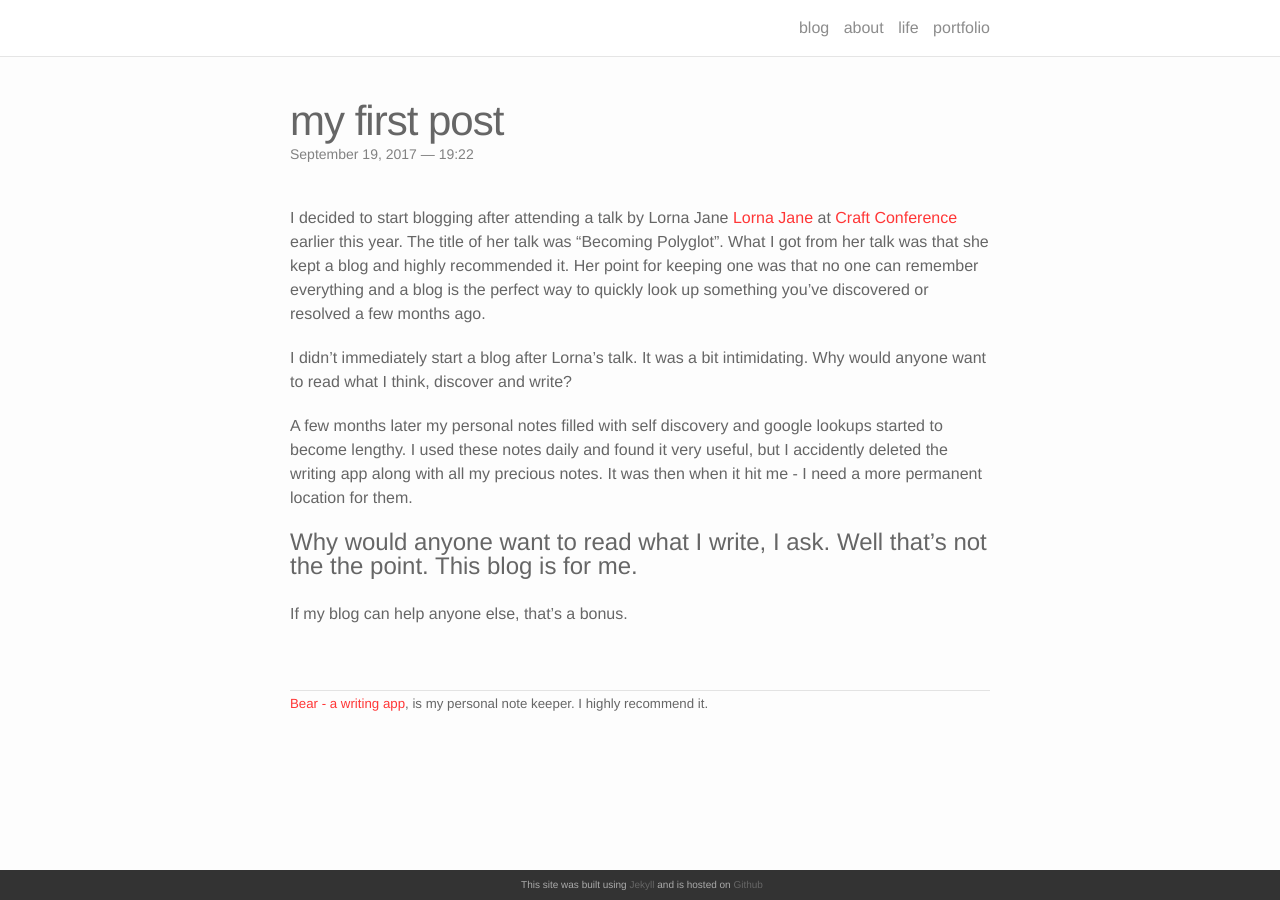
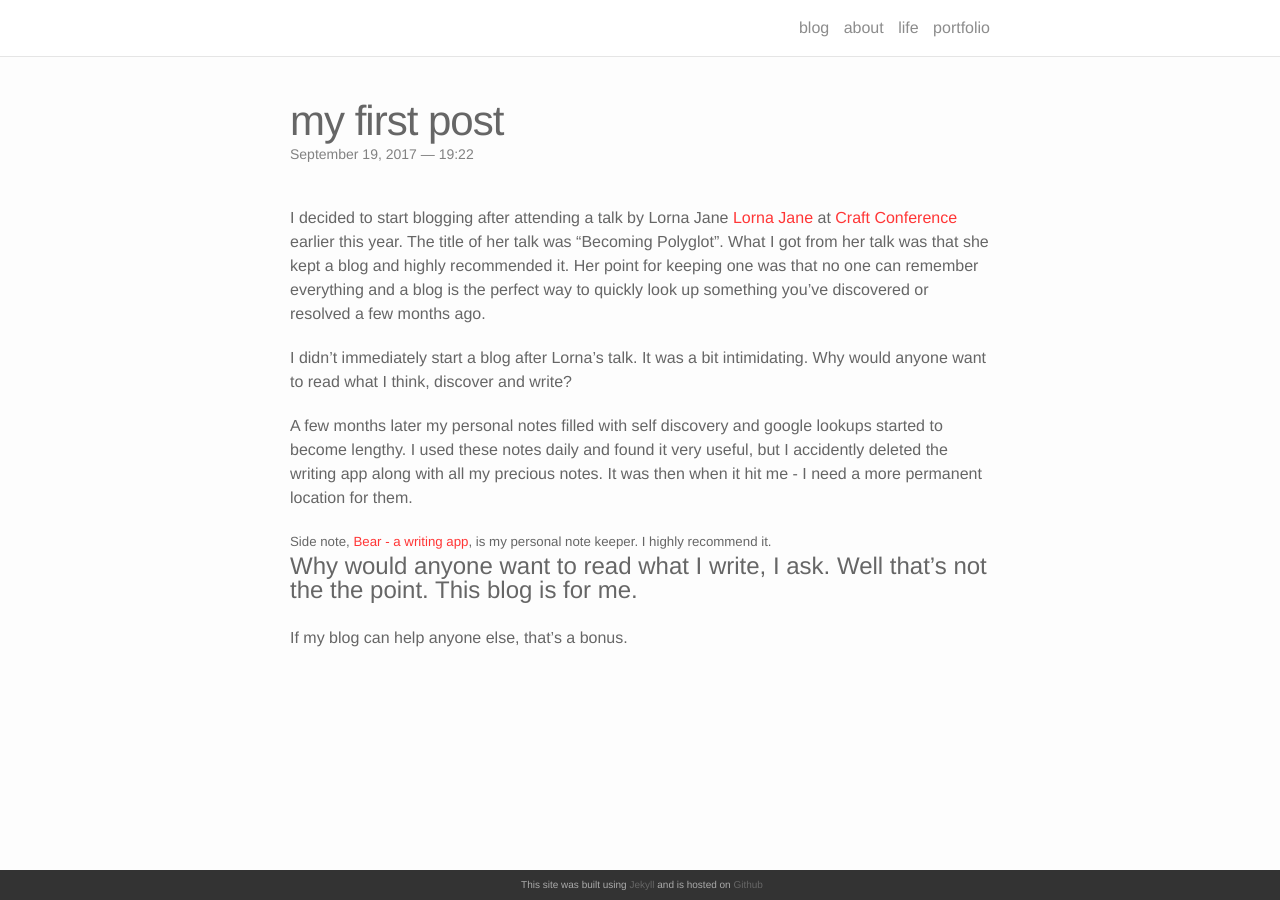
Before and after one commit to annelledejager/blog, a Jekyll site: the page built from _posts/2017-09-19-whyblog.markdown, in a window 1280 px wide. Built offline with Jekyll 4.4.1, drawn with Linux system fonts in a browser that asks for light colours; nearby versions of some CDN libraries; comment, search, counter and statistics services are not loaded.

Commit message:
Edit post

```diff
--- a/_posts/2017-09-19-whyblog.markdown
+++ b/_posts/2017-09-19-whyblog.markdown
@@ -11,11 +11,8 @@ I didn't immediately start a blog after Lorna's talk. It was a bit intimidating.
 
 A few months later my personal notes filled with self discovery and google lookups started to become lengthy. I used these notes daily and found it very useful, but I accidently deleted the writing app along with all my precious notes. It was then when it hit me - I need a more permanent location for them.
 
+##### Side note, <a href="http://www.bear-writer.com/">Bear - a writing app</a>, is my personal note keeper. I highly recommend it.
+
 # Why would anyone want to read what I write, I ask. Well that's not the the point. This blog is for me.
 <br/>
 If my blog can help anyone else, that's a bonus.
-
-<br/>
-<hr>
-
-##### <a href="http://www.bear-writer.com/">Bear - a writing app</a>, is my personal note keeper. I highly recommend it.
```
